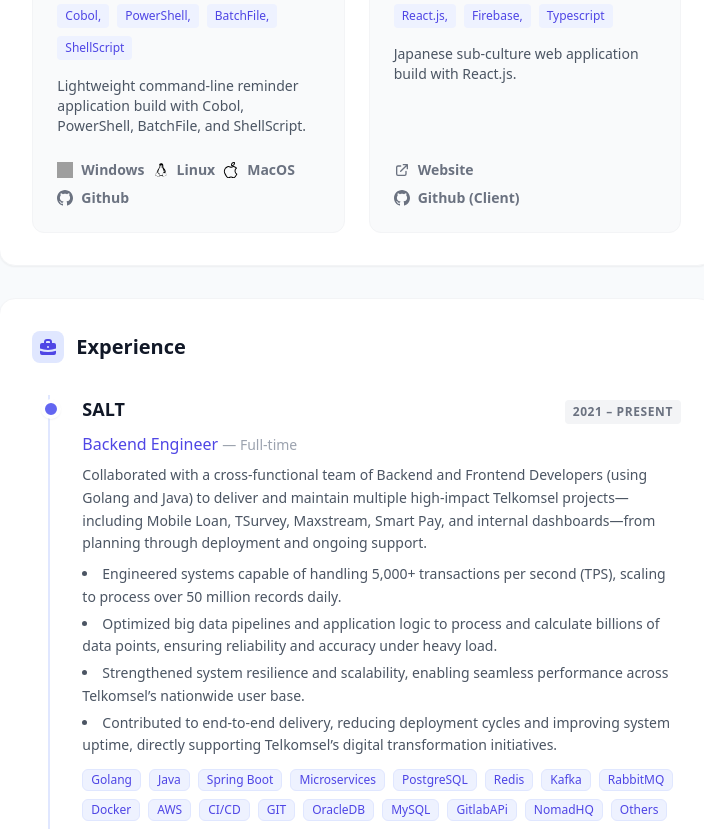
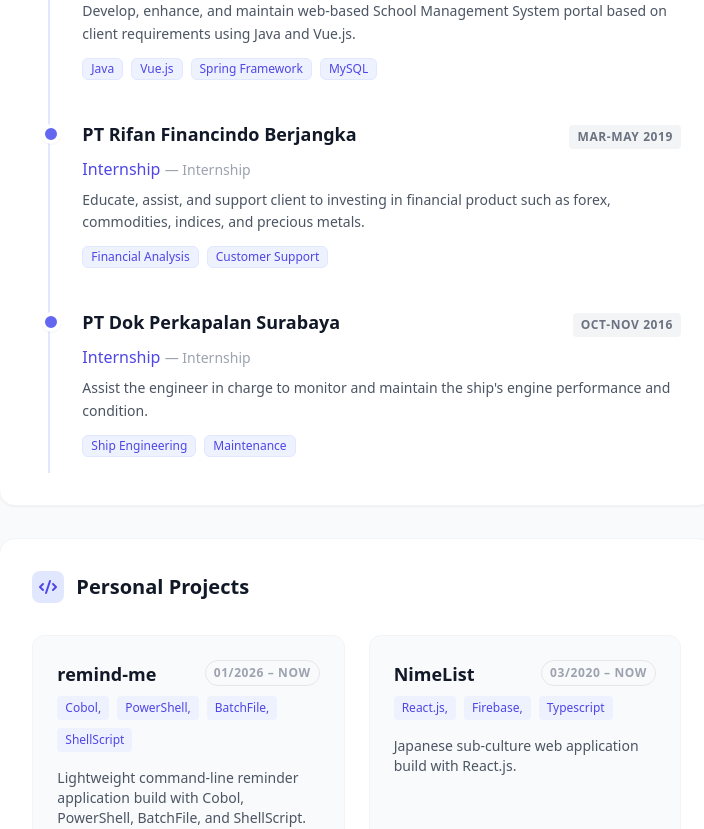
Before and after one commit to shiddiq-kiko/shiddiq-kiko.github.io, a Vue app: page / in a window 1280 px wide. Shown: the part 1800-2629 px from the top of the page, without its empty margins (470-1174 px from the left). Built offline with nearby package versions, Linux system fonts and the light colour scheme; grey boxes are pictures that could not be loaded.

Commit message:
change the order of the page

```diff
--- a/src/App.vue
+++ b/src/App.vue
@@ -80,6 +80,16 @@ onMounted(() => {
                 </p>
             </section>
 
+            <!-- Experience -->
+            <section class="bg-white dark:bg-slate-800 rounded-2xl shadow-sm border border-gray-100 dark:border-slate-700 p-8 scroll-hidden opacity-0 translate-y-8 transition-all duration-700 ease-out delay-300 print:p-0 print:border-none print:shadow-none print:mb-2">
+               <ExperienceList :experiences="experiences" />
+            </section>
+
+            <!-- Personal Projects -->
+            <section class="bg-white dark:bg-slate-800 rounded-2xl shadow-sm border border-gray-100 dark:border-slate-700 p-8 scroll-hidden opacity-0 translate-y-8 transition-all duration-700 ease-out delay-400 print:p-0 print:border-none print:shadow-none print:mb-2">
+               <ProjectList :projects="projects" />
+            </section>
+
              <!-- Expertise -->
             <section class="scroll-hidden opacity-0 translate-y-8 transition-all duration-700 ease-out delay-200 print:mb-2">
                <ExpertiseList
@@ -87,16 +97,6 @@ onMounted(() => {
                  :techStack="profile.techStack"
                  :languages="profile.languages"
                />
-            </section>
-
-            <!-- Personal Projects -->
-            <section class="bg-white dark:bg-slate-800 rounded-2xl shadow-sm border border-gray-100 dark:border-slate-700 p-8 scroll-hidden opacity-0 translate-y-8 transition-all duration-700 ease-out delay-400 print:p-0 print:border-none print:shadow-none print:mb-2">
-               <ProjectList :projects="projects" />
-            </section>
-
-            <!-- Experience -->
-            <section class="bg-white dark:bg-slate-800 rounded-2xl shadow-sm border border-gray-100 dark:border-slate-700 p-8 scroll-hidden opacity-0 translate-y-8 transition-all duration-700 ease-out delay-300 print:p-0 print:border-none print:shadow-none print:mb-2">
-               <ExperienceList :experiences="experiences" />
             </section>
 
              <!-- Education -->
--- a/src/modules/career/CareerRepository.ts
+++ b/src/modules/career/CareerRepository.ts
@@ -14,7 +14,7 @@ export const experienceData: Experience[] = [
       "Strengthened system resilience and scalability, enabling seamless performance across Telkomsel’s nationwide user base.",
       "Contributed to end-to-end delivery, reducing deployment cycles and improving system uptime, directly supporting Telkomsel’s digital transformation initiatives."
     ],
-    techStack: ["Golang", "Java", "Spring Boot", "Microservices", "PostgreSQL", "Redis", "Kafka", "RabbitMQ", "Docker", "AWS", "CI/CD", "GIT", "OracleDB", "MySQL", "GitlabAPi", "NomadHQ", "Others"]
+    techStack: ["Golang", "Java", "Spring Boot", "Microservices", "PostgreSQL", "Redis", "Kafka", "RabbitMQ", "Docker", "AWS", "CI/CD", "GIT", "OracleDB", "MySQL", "GitlabAPI", "Others"]
   },
   {
     company: "edConnect",
```
